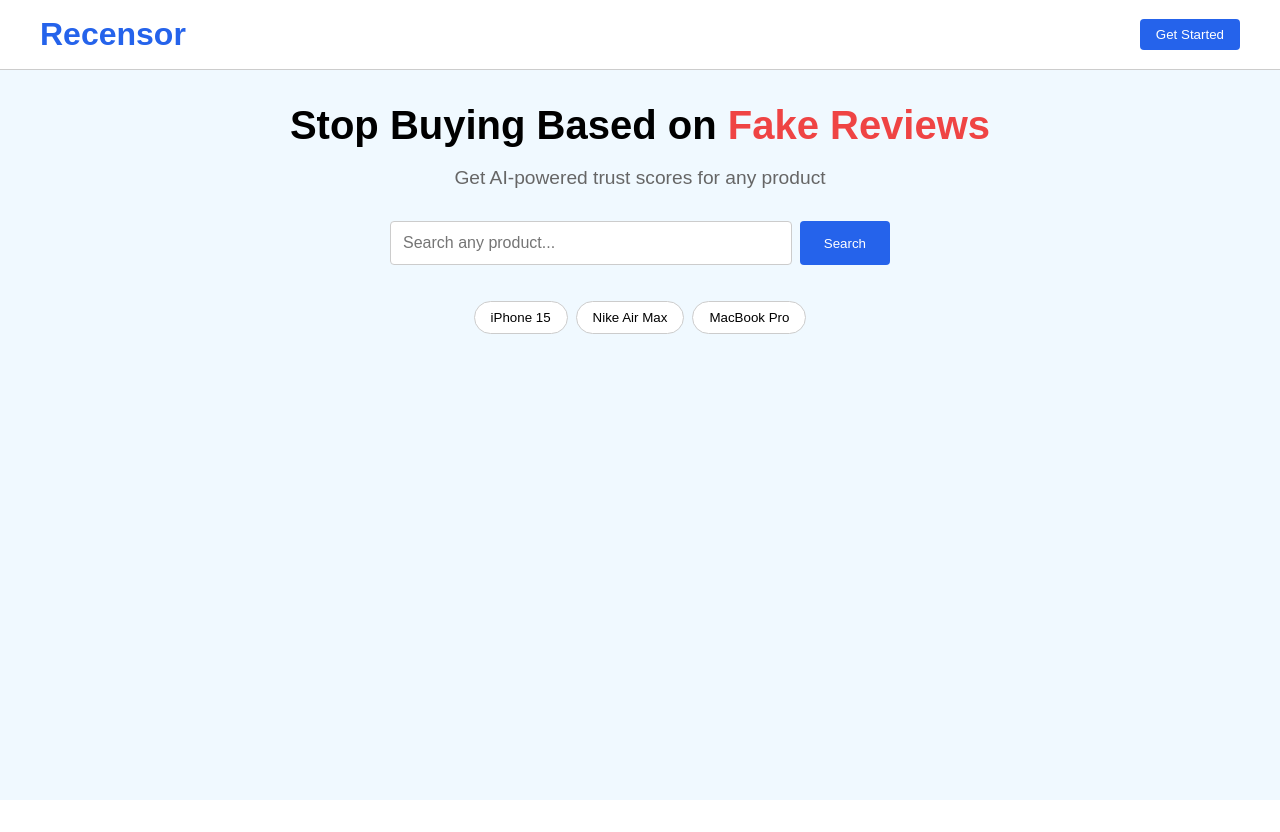
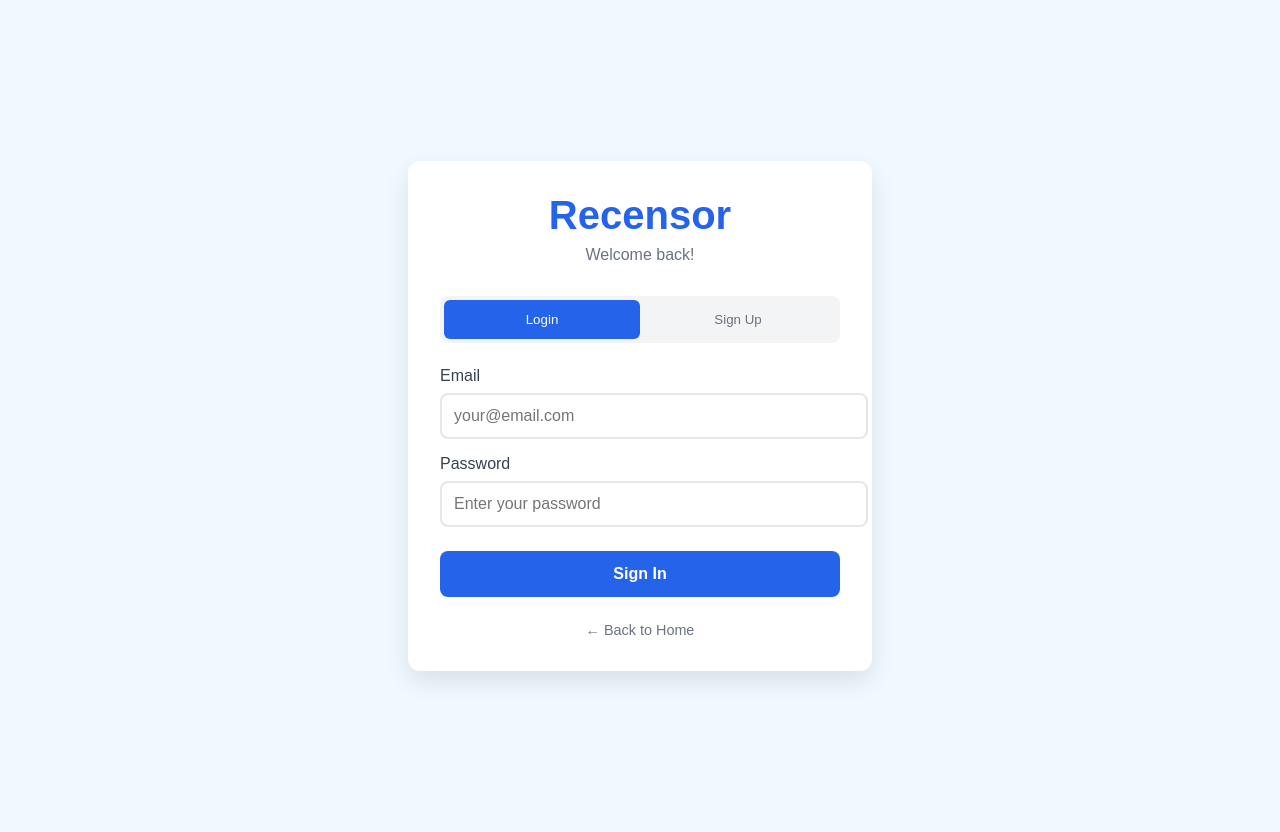
Before and after one commit to marmo6/recensor-final, a Next.js app: page / in a window 1280 px wide. Before the commit the page ends 800 px from the top, so only its background shows below. Built offline with nearby package versions, Linux system fonts and the light colour scheme.

Commit message:
"Replace Supabase auth with localStorage system"

```diff
--- a/app/page.js
+++ b/app/page.js
@@ -2,145 +2,294 @@
 
 import { useState } from 'react'
 
-export default function Home() {
-  const [searchQuery, setSearchQuery] = useState('')
-  const [results, setResults] = useState([])
-  const [showResults, setShowResults] = useState(false)
+export default function AuthPage() {
+  const [isLogin, setIsLogin] = useState(true)
+  const [email, setEmail] = useState('')
+  const [password, setPassword] = useState('')
+  const [loading, setLoading] = useState(false)
+  const [message, setMessage] = useState('')
 
-  const handleSearch = (e) => {
+  const handleSubmit = async (e) => {
     e.preventDefault()
-    if (!searchQuery.trim()) return
+    setLoading(true)
+    setMessage('')
 
-    const mockResults = [
-      {
-        id: 1,
-        title: `${searchQuery} - Premium Quality`,
-        price: '$29.99',
-        trustScore: 85,
-        rating: 4.3,
-        reviews: 1247
-      },
-      {
-        id: 2,
-        title: `Best ${searchQuery} Budget Option`,
-        price: '$19.99',
-        trustScore: 72,
-        rating: 3.8,
-        reviews: 892
+    // Simple validation
+    if (!email || !password) {
+      setMessage('Please fill all fields')
+      setLoading(false)
+      return
     }
-    ]
 
-    setResults(mockResults)
-    setShowResults(true)
+    if (password.length < 6) {
+      setMessage('Password must be at least 6 characters')
+      setLoading(false)
+      return
+    }
+
+    // Simulate API call delay
+    setTimeout(() => {
+      if (isLogin) {
+        // Login logic
+        const existingUser = localStorage.getItem(`user_${email}`)
+        if (existingUser) {
+          const userData = JSON.parse(existingUser)
+          if (userData.password === password) {
+            // Successful login
+            localStorage.setItem('current_user', JSON.stringify({
+              email: email,
+              plan: userData.plan || 'free',
+              searches_today: userData.searches_today || 0,
+              last_search_date: userData.last_search_date || new Date().toDateString()
+            }))
+            setMessage('Login successful! Redirecting...')
+            setTimeout(() => {
+              window.location.href = '/'
+            }, 1000)
+          } else {
+            setMessage('Invalid email or password')
+          }
+        } else {
+          setMessage('Account not found. Please sign up first.')
+        }
+      } else {
+        // Sign up logic
+        const existingUser = localStorage.getItem(`user_${email}`)
+        if (existingUser) {
+          setMessage('Account already exists. Please login instead.')
+        } else {
+          // Create new user
+          const userData = {
+            email: email,
+            password: password,
+            plan: 'free',
+            searches_today: 0,
+            last_search_date: new Date().toDateString(),
+            created_at: new Date().toISOString()
+          }
+
+          localStorage.setItem(`user_${email}`, JSON.stringify(userData))
+          localStorage.setItem('current_user', JSON.stringify({
+            email: email,
+            plan: 'free',
+            searches_today: 0,
+            last_search_date: new Date().toDateString()
+          }))
+
+          setMessage('Account created successfully! Redirecting...')
+          setTimeout(() => {
+            window.location.href = '/'
+          }, 1000)
+        }
+      }
+      setLoading(false)
+    }, 1000)
   }
 
   return (
-    <div style={{ backgroundColor: '#f0f9ff', minHeight: '100vh' }}>
+    <div style={{
+      backgroundColor: '#f0f9ff',
+      minHeight: '100vh',
+      display: 'flex',
+      alignItems: 'center',
+      justifyContent: 'center',
+      padding: '1rem'
+    }}>
+      <div style={{
+        backgroundColor: 'white',
+        padding: '2rem',
+        borderRadius: '12px',
+        boxShadow: '0 10px 25px rgba(0,0,0,0.1)',
+        width: '100%',
+        maxWidth: '400px'
+      }}>
         {/* Header */}
-      <header style={{ backgroundColor: 'white', padding: '1rem', borderBottom: '1px solid #ccc' }}>
-        <div style={{ maxWidth: '1200px', margin: '0 auto', display: 'flex', justifyContent: 'space-between', alignItems: 'center' }}>
-          <h1 style={{ color: '#2563eb', fontSize: '2rem', margin: 0 }}>Recensor</h1>
-          <button style={{ backgroundColor: '#2563eb', color: 'white', padding: '0.5rem 1rem', border: 'none', borderRadius: '4px' }}>
-            Get Started
-          </button>
+        <div style={{ textAlign: 'center', marginBottom: '2rem' }}>
+          <h1 style={{
+            color: '#2563eb',
+            fontSize: '2.5rem',
+            margin: '0 0 0.5rem 0',
+            fontWeight: 'bold'
+          }}>
+            Recensor
+          </h1>
+          <p style={{ color: '#6b7280', margin: 0 }}>
+            {isLogin ? 'Welcome back!' : 'Create your account'}
+          </p>
         </div>
-      </header>
 
-      {/* Main */}
-      <main style={{ maxWidth: '1200px', margin: '2rem auto', padding: '0 1rem', textAlign: 'center' }}>
-        <h2 style={{ fontSize: '2.5rem', marginBottom: '1rem' }}>
-          Stop Buying Based on <span style={{ color: '#ef4444' }}>Fake Reviews</span>
-        </h2>
-
-        <p style={{ fontSize: '1.2rem', color: '#666', marginBottom: '2rem' }}>
-          Get AI-powered trust scores for any product
-        </p>
-
-        {/* Search */}
-        <form onSubmit={handleSearch} style={{ marginBottom: '2rem' }}>
-          <div style={{ display: 'flex', maxWidth: '500px', margin: '0 auto', gap: '0.5rem' }}>
-            <input
-              type="text"
-              value={searchQuery}
-              onChange={(e) => setSearchQuery(e.target.value)}
-              placeholder="Search any product..."
+        {/* Toggle Buttons */}
+        <div style={{
+          display: 'flex',
+          marginBottom: '1.5rem',
+          backgroundColor: '#f3f4f6',
+          borderRadius: '8px',
+          padding: '4px'
+        }}>
+          <button
+            onClick={() => {setIsLogin(true); setMessage('')}}
             style={{
               flex: 1,
               padding: '0.75rem',
-                border: '1px solid #ccc',
-                borderRadius: '4px',
-                fontSize: '1rem'
+              border: 'none',
+              borderRadius: '6px',
+              backgroundColor: isLogin ? '#2563eb' : 'transparent',
+              color: isLogin ? 'white' : '#6b7280',
+              cursor: 'pointer',
+              fontWeight: '500'
+            }}
+          >
+            Login
+          </button>
+          <button
+            onClick={() => {setIsLogin(false); setMessage('')}}
+            style={{
+              flex: 1,
+              padding: '0.75rem',
+              border: 'none',
+              borderRadius: '6px',
+              backgroundColor: !isLogin ? '#2563eb' : 'transparent',
+              color: !isLogin ? 'white' : '#6b7280',
+              cursor: 'pointer',
+              fontWeight: '500'
+            }}
+          >
+            Sign Up
+          </button>
+        </div>
+
+        {/* Form */}
+        <form onSubmit={handleSubmit}>
+          <div style={{ marginBottom: '1rem' }}>
+            <label style={{
+              display: 'block',
+              marginBottom: '0.5rem',
+              color: '#374151',
+              fontWeight: '500'
+            }}>
+              Email
+            </label>
+            <input
+              type="email"
+              placeholder="your@email.com"
+              value={email}
+              onChange={(e) => setEmail(e.target.value)}
+              required
+              style={{
+                width: '100%',
+                padding: '0.75rem',
+                border: '2px solid #e5e7eb',
+                borderRadius: '8px',
+                fontSize: '1rem',
+                outline: 'none'
               }}
             />
+          </div>
+
+          <div style={{ marginBottom: '1.5rem' }}>
+            <label style={{
+              display: 'block',
+              marginBottom: '0.5rem',
+              color: '#374151',
+              fontWeight: '500'
+            }}>
+              Password
+            </label>
+            <input
+              type="password"
+              placeholder="Enter your password"
+              value={password}
+              onChange={(e) => setPassword(e.target.value)}
+              required
+              minLength="6"
+              style={{
+                width: '100%',
+                padding: '0.75rem',
+                border: '2px solid #e5e7eb',
+                borderRadius: '8px',
+                fontSize: '1rem',
+                outline: 'none'
+              }}
+            />
+            {!isLogin && (
+              <p style={{
+                fontSize: '0.8rem',
+                color: '#6b7280',
+                margin: '0.25rem 0 0 0'
+              }}>
+                Minimum 6 characters
+              </p>
+            )}
+          </div>
+
           <button
             type="submit"
+            disabled={loading}
             style={{
-                backgroundColor: '#2563eb',
+              width: '100%',
+              padding: '0.875rem',
+              backgroundColor: loading ? '#9ca3af' : '#2563eb',
               color: 'white',
-                padding: '0.75rem 1.5rem',
               border: 'none',
-                borderRadius: '4px',
-                cursor: 'pointer'
+              borderRadius: '8px',
+              fontSize: '1rem',
+              fontWeight: '600',
+              cursor: loading ? 'not-allowed' : 'pointer'
             }}
           >
-              Search
+            {loading ? 'Loading...' : (isLogin ? 'Sign In' : 'Create Account')}
           </button>
-          </div>
         </form>
 
-        {/* Quick searches */}
-        <div style={{ marginBottom: '2rem' }}>
-          {['iPhone 15', 'Nike Air Max', 'MacBook Pro'].map(term => (
-            <button
-              key={term}
-              onClick={() => {
-                setSearchQuery(term)
-                const mockResults = [{
-                  id: 1,
-                  title: `${term} - Premium Quality`,
-                  price: '$29.99',
-                  trustScore: 85,
-                  rating: 4.3,
-                  reviews: 1247
-                }]
-                setResults(mockResults)
-                setShowResults(true)
-              }}
+        {/* Message */}
+        {message && (
+          <div style={{
+            marginTop: '1rem',
+            padding: '0.75rem',
+            borderRadius: '8px',
+            backgroundColor: message.includes('successful') || message.includes('Redirecting') ? '#dcfce7' : '#fee2e2',
+            color: message.includes('successful') || message.includes('Redirecting') ? '#166534' : '#dc2626',
+            textAlign: 'center',
+            fontSize: '0.9rem'
+          }}>
+            {message}
+          </div>
+        )}
+
+        {/* Back Link */}
+        <div style={{ marginTop: '1.5rem', textAlign: 'center' }}>
+          <a
+            href="/"
             style={{
-                margin: '0.25rem',
-                padding: '0.5rem 1rem',
-                backgroundColor: 'white',
-                border: '1px solid #ccc',
-                borderRadius: '20px',
-                cursor: 'pointer'
+              color: '#6b7280',
+              textDecoration: 'none',
+              fontSize: '0.9rem'
             }}
           >
-              {term}
-            </button>
-          ))}
+            ← Back to Home
+          </a>
         </div>
 
-        {/* Results */}
-        {showResults && (
-          <div>
-            <h3>Results for "{searchQuery}"</h3>
-            <div style={{ display: 'grid', gridTemplateColumns: 'repeat(auto-fit, minmax(300px, 1fr))', gap: '1rem', textAlign: 'left' }}>
-              {results.map(product => (
-                <div key={product.id} style={{ backgroundColor: 'white', padding: '1rem', borderRadius: '8px', border: '1px solid #ddd' }}>
-                  <div style={{ backgroundColor: '#dcfce7', color: '#166534', padding: '0.25rem 0.5rem', borderRadius: '12px', fontSize: '0.8rem', display: 'inline-block', marginBottom: '0.5rem' }}>
-                    Trust Score: {product.trustScore}/100
-                  </div>
-                  <h4>{product.title}</h4>
-                  <div style={{ display: 'flex', justifyContent: 'space-between' }}>
-                    <span style={{ fontSize: '1.2rem', fontWeight: 'bold', color: '#2563eb' }}>{product.price}</span>
-                    <span>⭐ {product.rating} ({product.reviews} reviews)</span>
-                  </div>
-                </div>
-              ))}
-            </div>
+        {/* Free Tier Info */}
+        {!isLogin && (
+          <div style={{
+            marginTop: '1rem',
+            padding: '0.75rem',
+            backgroundColor: '#eff6ff',
+            borderRadius: '8px',
+            border: '1px solid #bfdbfe'
+          }}>
+            <p style={{
+              margin: 0,
+              fontSize: '0.8rem',
+              color: '#1e40af',
+              textAlign: 'center'
+            }}>
+              🎉 Start with 5 free searches per day!
+            </p>
           </div>
         )}
-      </main>
+      </div>
     </div>
   )
 }
```
Lines whose indentation alone changed are shown as unchanged.
